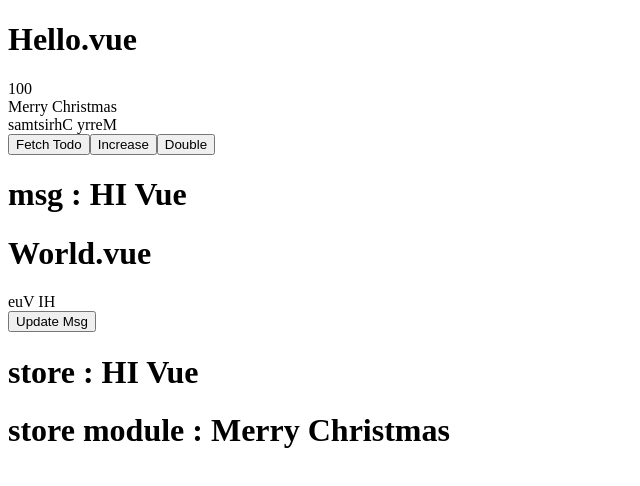
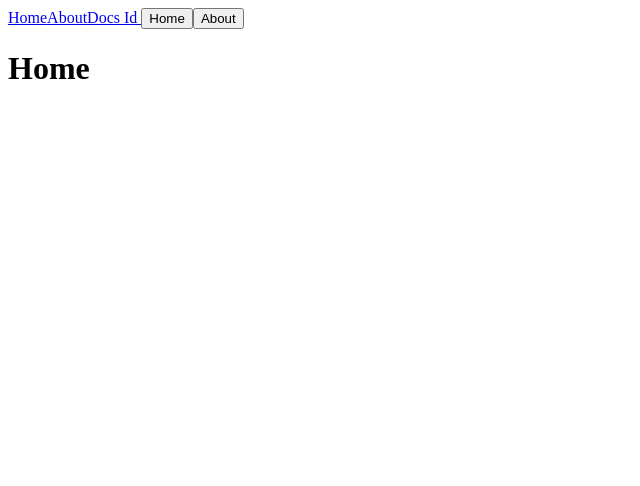
Before and after one commit to chunwookJoo/Vue_tutorial, a Vue app: page / in a window 1280 px wide. Shown: the top 486 px of the page, without its empty margins (0-640 px from the left). Built offline with nearby package versions, Linux system fonts and the light colour scheme.

Commit message:
webHashRouter 예제

```diff
--- a/package.json
+++ b/package.json
@@ -25,6 +25,7 @@
   },
   "dependencies": {
     "vue": "^3.2.45",
+    "vue-router": "^4.1.6",
     "vuex": "^4.1.0"
   }
 }
--- a/src/App.vue
+++ b/src/App.vue
@@ -1,32 +1,20 @@
 <template>
-  <Hello />
-  <World />
-	<button @click="fetchTodo">Update Msg</button>
-	<h1>store : {{storeMsg}}</h1>
-	<h1>store module : {{storeMessage}}</h1>
+	<RouterLink to="/">Home</RouterLink>
+	<RouterLink to="/about">About</RouterLink>
+	<RouterLink :to="{
+		name:'docsId',
+		params:{id:'777'},
+		query:{name:'Leon', age:85, email:'leon@abc.com'}
+		}">Docs Id
+	</RouterLink>
+	<button @click="$router.push({name:'home'})">Home</button>
+	<button @click="$router.push({name:'about'})">About</button>
+	<RouterView/>
 </template>
 
 <script>
-import Hello from "~/components/Hello"
-import World from "~/components/World"
 
 export default {
-	components:{
-		Hello,
-		World
-	},
-	computed: {
-		storeMsg() {
-			return this.$store.state.msg
-		},
-		storeMessage() {
-			return this.$store.state.message.message
-		}
-	},
-	methods: {
-		fetchTodo() {
-			this.$store.dispatch("fetchTodo")
-		}
-	}
+
 }
 </script>
--- a/src/main.js
+++ b/src/main.js
@@ -1,7 +1,9 @@
 import { createApp } from "vue"
 import App from "./App.vue"
 import store from "~/store"
+import router from "~/routes"
 
 const app = createApp(App)
 app.use(store)
+app.use(router)
 app.mount("#app")
--- /dev/null
+++ b/src/routes/About.vue
@@ -0,0 +1,3 @@
+<template>
+	<h1>About</h1>
+</template>
--- /dev/null
+++ b/src/routes/Docs.vue
@@ -0,0 +1,4 @@
+<template>
+	<h1>Docs</h1>
+	<RouterView />
+</template>
--- /dev/null
+++ b/src/routes/DocsId.vue
@@ -0,0 +1,4 @@
+<template>
+	<h1>Docs Id</h1>
+	<h2>{{$route.params.id}}</h2>
+</template>
--- /dev/null
+++ b/src/routes/Home.vue
@@ -0,0 +1,11 @@
+<template>
+	<h1>Home</h1>
+</template>
+
+<script>
+	export default {
+		created() {
+			console.log(this.$route);
+		}
+	}
+</script>
--- /dev/null
+++ b/src/routes/NotFound.vue
@@ -0,0 +1,3 @@
+<template>
+	<h1>Not Found !!!</h1>
+</template>
--- /dev/null
+++ b/src/routes/index.js
@@ -0,0 +1,35 @@
+import { createRouter, createWebHashHistory } from 'vue-router'
+import Home from "./Home"
+import About from "./About"
+import Docs from "./Docs"
+import DocsId from "./DocsId"
+import NotFound from "./NotFound"
+
+export default createRouter({
+	history: createWebHashHistory(),
+	routes: [
+		{
+			path: "/",
+			name:"home",
+			component: Home
+		},
+		{
+			path: "/about",
+			name:"about",
+			component: About
+		},
+		{
+			path:"/documents",
+			component: Docs,
+		},
+		{
+			path:"/documents/:id",
+			name:"docsId",
+			component: DocsId
+		},
+		{
+			path: "/:notFound(.*)",
+			component: NotFound
+		}
+	]
+})
```
Also changed, not shown: 1 other file (tests, documents, lock files or other folders).
